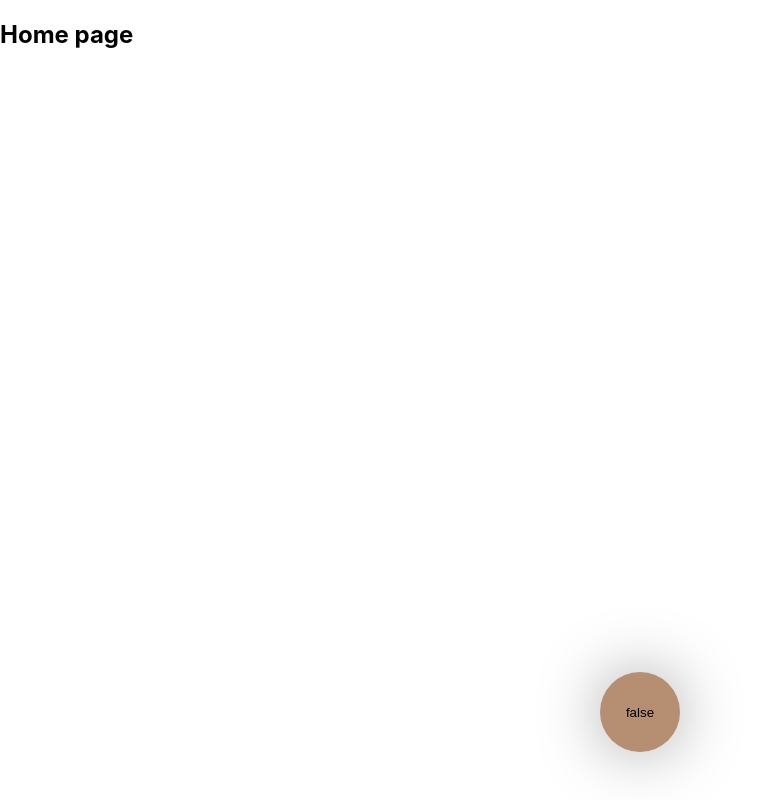
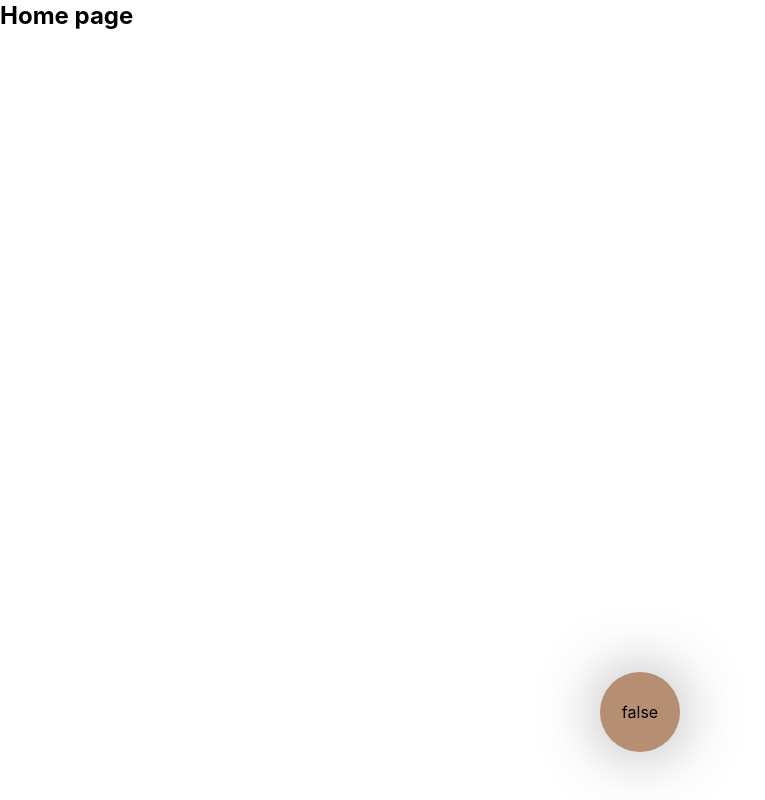
Before and after one commit to profpopoff/BiA, a Next.js app: page / in a window 1280 px wide. Shown: the whole page, without its empty margins (0-765 px from the left). Built offline with nearby package versions, Linux system fonts and the light colour scheme.

Commit message:
Add reset styles

```diff
--- a/src/app/globals.scss
+++ b/src/app/globals.scss
@@ -1,10 +1,55 @@
+/* Josh's Custom CSS Reset https://www.joshwcomeau.com/css/custom-css-reset/ */
+*,
+*::before,
+*::after {
+  box-sizing: border-box;
+}
+
+* {
+  margin: 0;
+  line-height: calc(1em + 0.5rem);
+
+  &::-webkit-scrollbar {
+    display: none;
+  }
+}
+
 html,
 body {
-  padding: 0;
-  margin: 0;
+  height: 100%;
   font-family: -apple-system, BlinkMacSystemFont, Segoe UI, Roboto, Oxygen,
     Ubuntu, Cantarell, Fira Sans, Droid Sans, Helvetica Neue, sans-serif;
   background-color: #000;
+}
+
+body {
+  -webkit-font-smoothing: antialiased;
+}
+
+img,
+picture,
+video,
+canvas,
+svg {
+  display: block;
+  max-width: 100%;
+}
+
+input,
+button,
+textarea,
+select {
+  font: inherit;
+}
+
+p,
+h1,
+h2,
+h3,
+h4,
+h5,
+h6 {
+  overflow-wrap: break-word;
 }
 
 a {
@@ -12,12 +57,29 @@ a {
   text-decoration: none;
 }
 
-* {
-  box-sizing: border-box;
+#root {
+  isolation: isolate;
+}
 
-  &::-webkit-scrollbar {
-    display: none;
+/* remove animations for people who've turned them off  */
+@media (prefers-reduced-motion: reduce) {
+
+  *,
+  *::before,
+  *::after {
+    animation-duration: 0.01ms !important;
+    animation-iteration-count: 1 !important;
+    transition-duration: 0.01ms !important;
+    scroll-behavior: auto !important;
   }
+}
+
+input[type=number]::-webkit-inner-spin-button,
+input[type=number]::-webkit-outer-spin-button {
+  -webkit-appearance: none;
+  -moz-appearance: none;
+  appearance: none;
+  margin: 0;
 }
 
 main {
```
